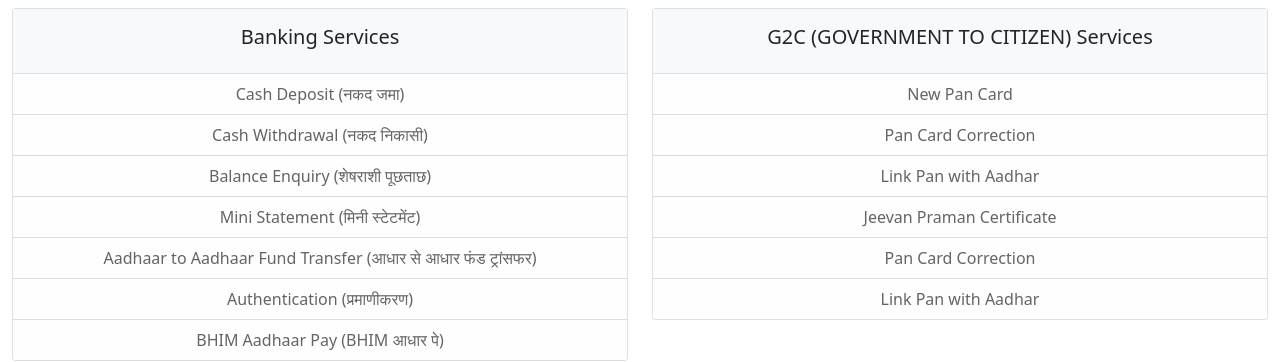
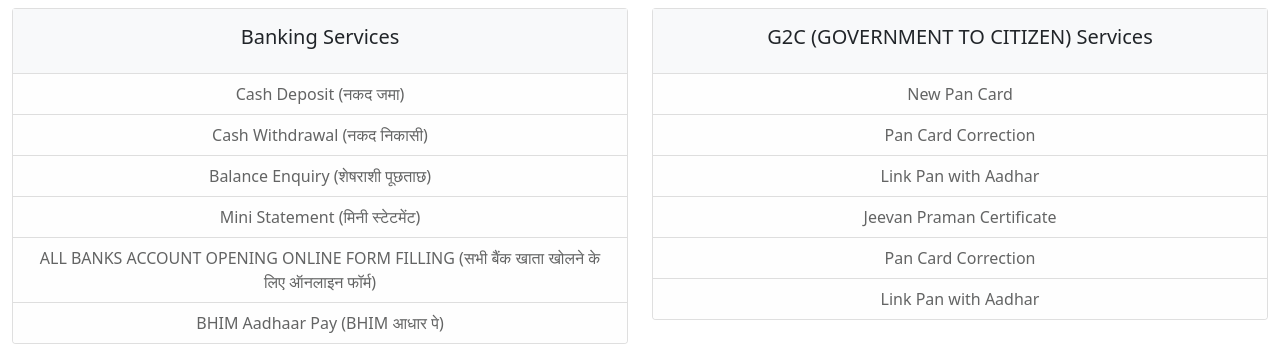
Before and after one commit to mranoopsahani/sahaniinformation, a plain HTML site: page index.html in a window 1280 px wide. Shown: the part 617-979 px from the top of the page. Drawn offline with nearby package versions, Linux system fonts and the light colour scheme.

Commit message:
Update index.html

```diff
--- a/index.html
+++ b/index.html
@@ -111,8 +111,8 @@
                  <li class="list-group-item list-group-item-action list-group-item-light text-center">Cash Withdrawal (नकद निकासी)</li>
                  <li class="list-group-item list-group-item-action list-group-item-light text-center">Balance Enquiry (शेषराशी पूछताछ)</li>
                  <li class="list-group-item list-group-item-action list-group-item-light text-center">Mini Statement (मिनी स्टेटमेंट)</li>
-                 <li class="list-group-item list-group-item-action list-group-item-light text-center">Aadhaar to Aadhaar Fund Transfer (आधार से आधार फंड ट्रांसफर)</li>
-                 <li class="list-group-item list-group-item-action list-group-item-light text-center">Authentication (प्रमाणीकरण)</li>
+                 <li class="list-group-item list-group-item-action list-group-item-light text-center">ALL BANKS ACCOUNT OPENING ONLINE FORM FILLING
+(सभी बैंक खाता खोलने के लिए ऑनलाइन फॉर्म)                </li>
                  <li class="list-group-item list-group-item-action list-group-item-light text-center">BHIM Aadhaar Pay (BHIM आधार पे)</li>
                </ul>
            </div>
```
